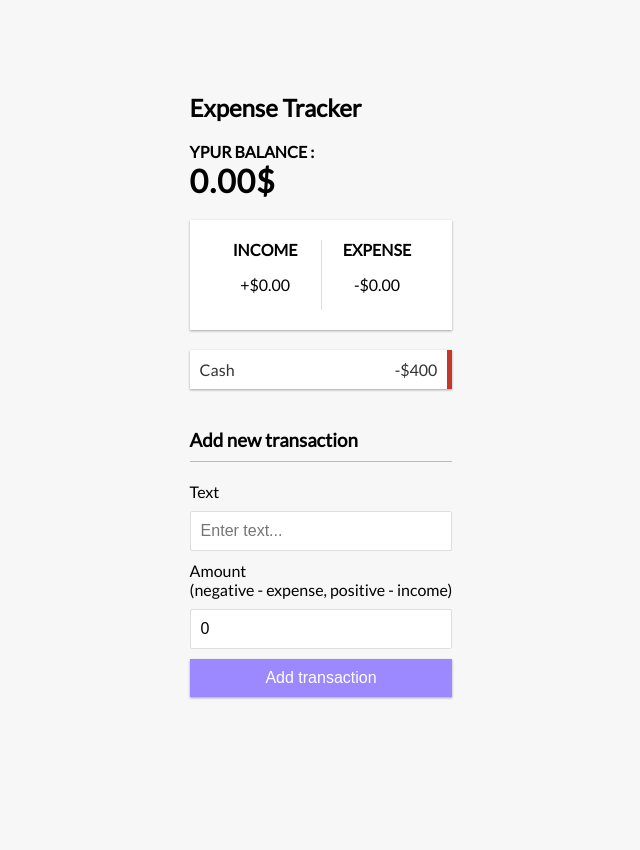
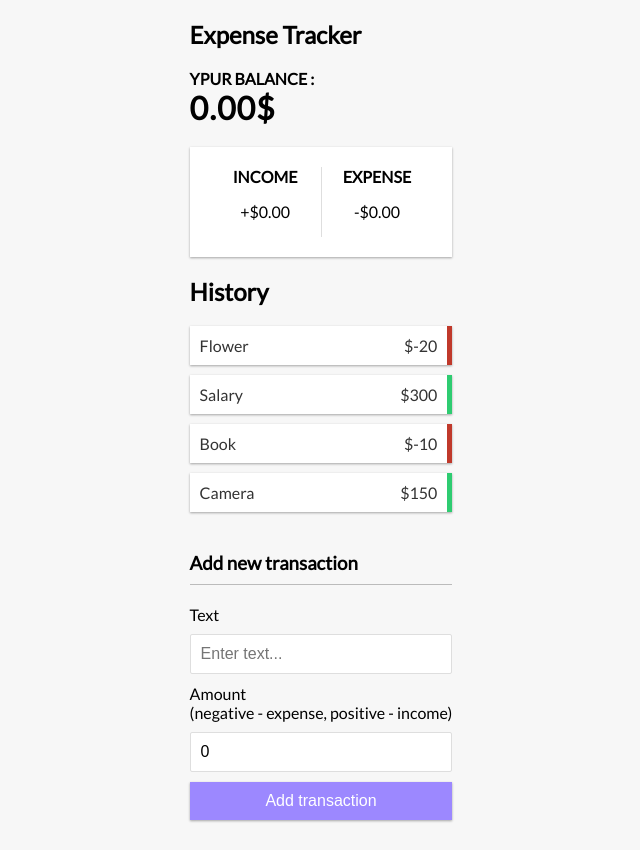
Before and after one commit to rawand1998/Expense-Tracker-React, a React (Create React App) app: page / in a window 1280 px wide. Shown: the whole page, without its empty margins (319-959 px from the left). Before the commit the page ends 800 px from the top, so only its background shows below. Built offline with nearby package versions, Linux system fonts and the light colour scheme.

Commit message:
get history transction

```diff
--- a/src/App.js
+++ b/src/App.js
@@ -5,11 +5,11 @@
 import InComeExpense from './Components/InComeExpense'
 import TranctionList from './Components/TranctionList';
 import Transcation from './Components/Transcation';
-
+import {GlobleProvider} from './context/GlobleState'
 
 function App() {
   return (
-    <div className="App">
+    <GlobleProvider>
    <Header />
    <div>
      <Balance />
@@ -17,7 +17,7 @@
      <TranctionList/>
      <Transcation />
    </div>
-    </div>
+    </GlobleProvider>
   );
 }
 
--- a/src/Components/TranctionList.js
+++ b/src/Components/TranctionList.js
@@ -1,12 +1,22 @@
-import React from 'react'
+import React,{useContext} from 'react'
+import {GlobleContext} from '../context/GlobleState'
 // import '../App.css'
  const TranctionList = () => {
+    const {transactions} = useContext(GlobleContext)
+
+
   return (
     <>
-    <ul id="list" className="list">
-<li className="minus">
- Cash <span>-$400</span><button className="delete-btn">x</button>
+    <h2>History</h2>
+    <ul id="list"
+     className="list">
+{transactions.map(transaction =>(
+
+    <li className={transaction.amount <0 ? 'minus' :'plus'}>
+ {transaction.text} <span>${transaction.amount}</span><button className="delete-btn">x</button>
 </li>
+) )}
+
 </ul></>
   )
 }
--- a/src/context/GlobleState.js
+++ b/src/context/GlobleState.js
@@ -14,7 +14,7 @@
 
 export const  GlobleContext = createContext(initalState)
 export const GlobleProvider = ({children})=>{
-    const {state,dispatch} = useReducer(AppReducer,initalState)
+    const [state,dispatch] = useReducer(AppReducer,initalState)
     return (
         <GlobleContext.Provider value={{transactions:state.transactions}} >
             {children}
```
